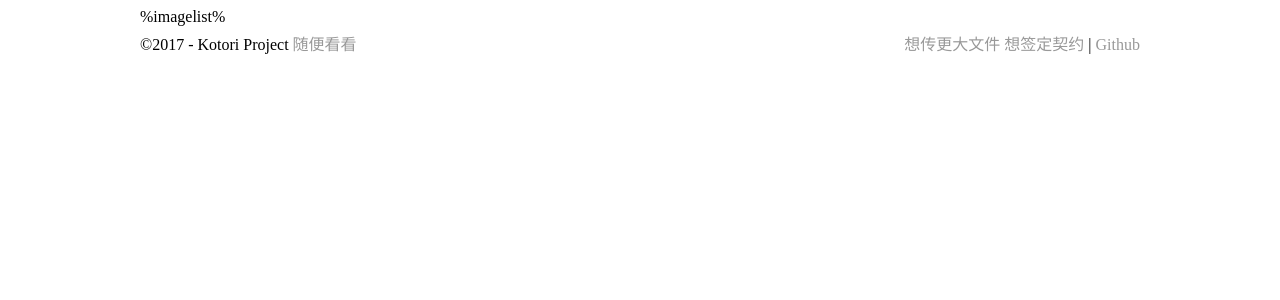
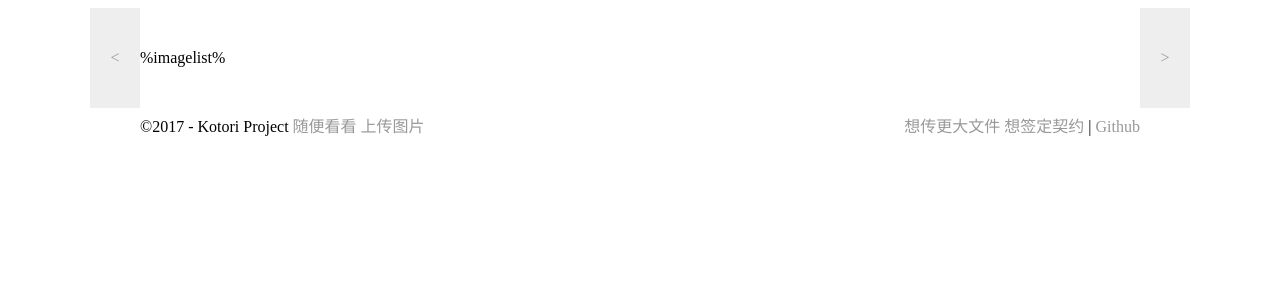
Before and after one commit to xubeiyan/kotori-project, a PHP site: page /templates/default/list.html in a window 1280 px wide. Shown: the top 300 px of the page. Run offline with PHP 8.4, Linux system fonts and the light colour scheme.

Commit message:
add prev and next button for list page...

```diff
--- a/php/index.php
+++ b/php/index.php
@@ -57,7 +57,7 @@
 		}
 		$imageListArray = Image::generateImageList($listArray[1], $config['file']['imagePerPage']);
 		// var_dump($listArray[1]);
-		$templateArray = Image::generateListTemplate($imageListArray);
+		$templateArray = Image::generateListTemplate($imageListArray, $listArray[1]);
 
 		Util::template('list.html', $templateArray);
 	// 注册
--- a/php/templates/default/css/main.css
+++ b/php/templates/default/css/main.css
@@ -31,8 +31,31 @@
 	background: #c00 none 0 0 no-repeat;
 }
 
+div#list-container {
+	width: 1100px;
+	display: flex;
+	align-items: center;
+}
+
+div#list-container a:hover {
+	text-decoration: none;
+}
+
 div#list {
 	width:1000px;
+}
+
+div.page-switch {
+	width: 50px;
+	height: 100px;
+	text-align: center;
+	background-color: #EEE;
+	cursor: pointer;
+	line-height: 100px;
+}
+
+div.page-switch:hover {
+	background-color: #DDD;
 }
 
 div#footer {
--- a/php/templates/default/list.html
+++ b/php/templates/default/list.html
@@ -6,13 +6,18 @@
 <title>文件列表</title>
 </head>
 <body>
-<div id="list" class="autoLR">%imagelist%</div>
+<div id="list-container" class="autoLR">
+	<a href="?list=%prev%"><div class="page-switch">&lt;</div></a>
+	<div id="list">%imagelist%</div>
+	<a href="?list=%next%"><div class="page-switch">&gt;</div></a>
+</div>
 <div id="footer-wide" class="autoLR">
 	<ul class="footer-left">
 		<li>&copy;2017</li>
 		<li>-</li>
 		<li title="某个图床">Kotori Project</li>
 		<li title="奇怪的按钮"><a href="?random">随便看看</a></li>
+		<li title="奇怪的按钮"><a href="?upload">上传图片</a></li>
 	</ul>
 	<ul class="footer-right">
 		<li><a href="?login">想传更大文件</a></li>
--- a/php/templates/default/random.html
+++ b/php/templates/default/random.html
@@ -18,7 +18,8 @@
 		<li>&copy;2017</li>
 		<li>-</li>
 		<li title="某个图床">Kotori Project</li>
-		<li title="奇怪的按钮"><a href="?random">随便看看</a></li>
+		<li title="奇怪的按钮"><a href="?uplad">上传</a></li>
+		<li title="奇怪的按钮"><a href="?list">文件列表</a></li>
 	</ul>
 	<ul class="footer-right">
 		<li><a href="?login">想传更大文件</a></li>
```
Also changed, not shown: php/lib/Image.php (+11 -1 lines), README.md, 1 other file.
